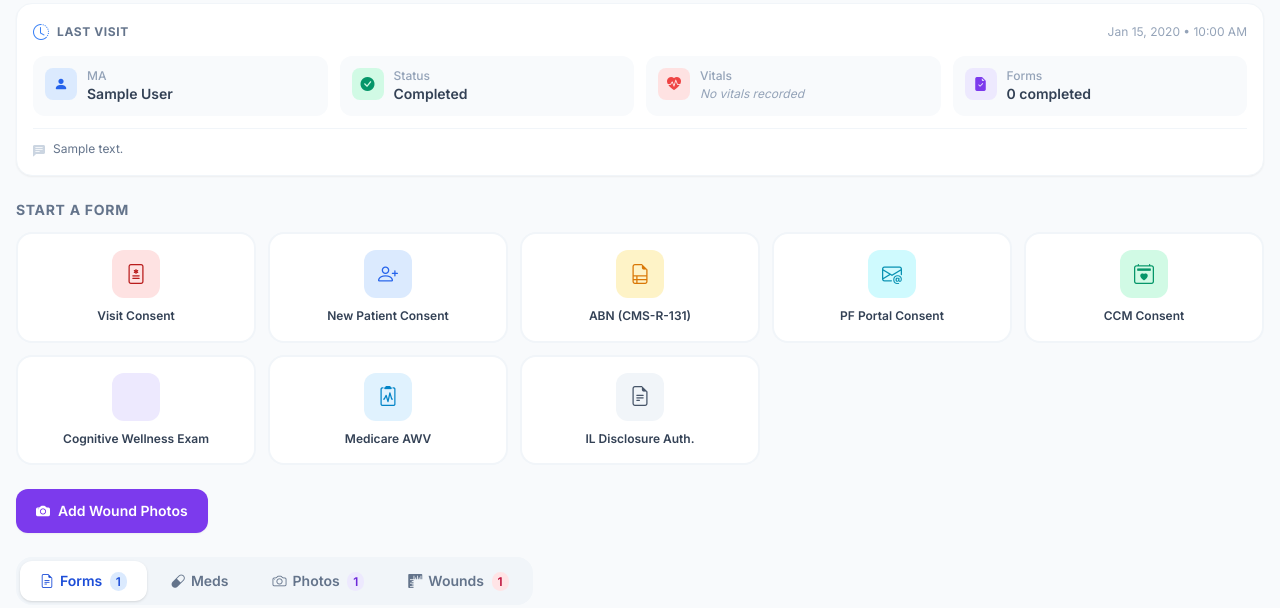
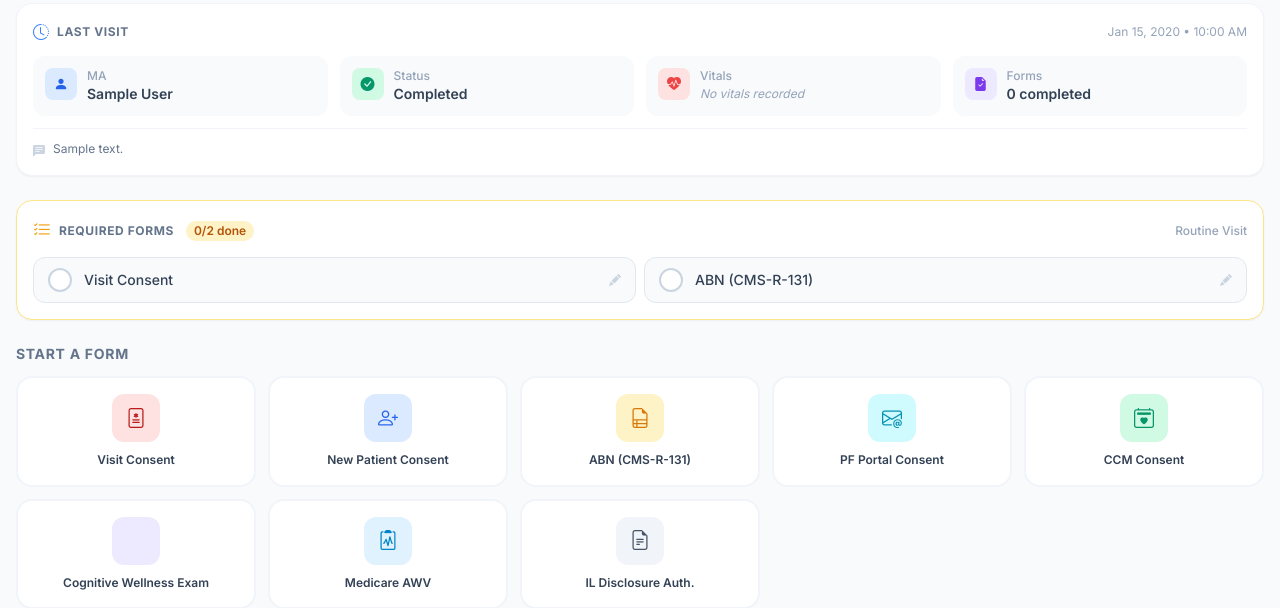
Before and after one commit to ymathsky/paperlessmd, a PHP site: page /pd/patient_view.php?id=1 in a window 1280 px wide. Shown: the part 296-904 px from the top of the page. Run offline with PHP 8.4, Linux system fonts and the light colour scheme; the visitor is signed in with stand-in values (Sample User, id 1); tables that the repository leaves empty or names only in its code hold one stand-in row (values such as "Sample post"); some libraries are stand-ins or nearby versions.

Commit message:
Feature 8: Required Forms Checklist per visit type - checklist on patient_view, type badge on schedule

```diff
--- /dev/null
+++ b/includes/visit_types.php
@@ -0,0 +1,57 @@
+<?php
+/**
+ * Visit Type Definitions
+ * Defines available visit types and their required forms.
+ * Each form key must match an entry in $formDefs / form_submissions.form_type.
+ */
+
+define('VISIT_TYPES', [
+    'routine' => [
+        'label'    => 'Routine Visit',
+        'icon'     => 'bi-house-medical-fill',
+        'color'    => 'indigo',
+        'required' => ['vital_cs', 'abn'],
+    ],
+    'new_patient' => [
+        'label'    => 'New Patient',
+        'icon'     => 'bi-person-plus-fill',
+        'color'    => 'blue',
+        'required' => ['new_patient', 'vital_cs', 'abn', 'pf_signup'],
+    ],
+    'wound_care' => [
+        'label'    => 'Wound Care',
+        'icon'     => 'bi-bandaid-fill',
+        'color'    => 'red',
+        'required' => ['vital_cs', 'abn'],
+    ],
+    'awv' => [
+        'label'    => 'Annual Wellness',
+        'icon'     => 'bi-clipboard2-pulse-fill',
+        'color'    => 'sky',
+        'required' => ['vital_cs', 'medicare_awv', 'abn'],
+    ],
+    'ccm' => [
+        'label'    => 'CCM Visit',
+        'icon'     => 'bi-calendar2-heart-fill',
+        'color'    => 'emerald',
+        'required' => ['vital_cs', 'ccm_consent', 'abn'],
+    ],
+    'il' => [
+        'label'    => 'IL Disclosure',
+        'icon'     => 'bi-file-earmark-text-fill',
+        'color'    => 'slate',
+        'required' => ['vital_cs', 'il_disclosure', 'abn'],
+    ],
+]);
+
+/** Form labels for checklist display */
+define('FORM_LABELS', [
+    'vital_cs'           => 'Visit Consent',
+    'new_patient'        => 'New Patient Consent',
+    'abn'                => 'ABN (CMS-R-131)',
+    'pf_signup'          => 'PF Portal Consent',
+    'ccm_consent'        => 'CCM Consent',
+    'cognitive_wellness' => 'Cognitive Wellness Exam',
+    'medicare_awv'       => 'Medicare AWV',
+    'il_disclosure'      => 'IL Disclosure Auth.',
+]);
--- a/install.php
+++ b/install.php
@@ -51,6 +51,7 @@ if ($_SERVER['REQUEST_METHOD'] === 'POST') {
                 visit_time TIME NULL,
                 visit_order SMALLINT NOT NULL DEFAULT 0,
                 status ENUM('pending','en_route','completed','missed') NOT NULL DEFAULT 'pending',
+                visit_type VARCHAR(30) NOT NULL DEFAULT 'routine',
                 notes TEXT NULL,
                 visit_notes TEXT NULL,
                 created_by INT NULL,
--- a/patient_view.php
+++ b/patient_view.php
@@ -2,6 +2,7 @@
 require_once __DIR__ . '/includes/auth.php';
 require_once __DIR__ . '/includes/db.php';
 require_once __DIR__ . '/includes/audit.php';
+require_once __DIR__ . '/includes/visit_types.php';
 requireLogin();
 
 $id = (int)($_GET['id'] ?? 0);
@@ -116,7 +117,7 @@ try {
 $lastVisit = null;
 try {
     $lvStmt = $pdo->prepare("
-        SELECT sc.visit_date, sc.visit_time, sc.status, sc.notes,
+        SELECT sc.visit_date, sc.visit_time, sc.status, sc.notes, sc.visit_type,
                s.full_name AS ma_name
         FROM `schedule` sc
         LEFT JOIN staff s ON s.id = sc.ma_id
@@ -760,6 +761,69 @@ function completeVisit(visitId) {
 <?php endif; ?>
 
 <!-- Form Tiles -->
+<?php
+// ── Required Forms Checklist ──────────────────────────────────────────────────
+// Use active visit type if present, otherwise fall back to last visit type.
+$checklistVisitType = null;
+$checklistVisitDate = null;
+if ($activeVisit) {
+    $checklistVisitType = $activeVisit['visit_type'] ?? 'routine';
+    $checklistVisitDate = $activeVisit['visit_date'] ?? null;
+} elseif ($lastVisit) {
+    $checklistVisitType = $lastVisit['visit_type'] ?? 'routine';
+    $checklistVisitDate = $lastVisit['visit_date'] ?? null;
+}
+
+// Build set of form types submitted on that visit date
+$completedForms = [];
+if ($checklistVisitDate) {
+    foreach ($forms as $f) {
+        if (substr($f['created_at'], 0, 10) === $checklistVisitDate) {
+            $completedForms[] = $f['form_type'];
+        }
+    }
+}
+$vtDef    = VISIT_TYPES[$checklistVisitType] ?? VISIT_TYPES['routine'];
+$required = $vtDef['required'];
+$allDone  = count(array_diff($required, $completedForms)) === 0;
+?>
+<?php if ($checklistVisitType && canAccessClinical()): ?>
+<div class="bg-white rounded-2xl shadow-sm border <?= $allDone ? 'border-emerald-200' : 'border-amber-200' ?> p-4 mb-6 no-print">
+    <div class="flex items-center gap-2 mb-3">
+        <i class="bi bi-list-check <?= $allDone ? 'text-emerald-500' : 'text-amber-500' ?> text-lg"></i>
+        <span class="text-xs font-bold text-slate-500 uppercase tracking-wider">Required Forms</span>
+        <span class="ml-1 text-xs font-semibold px-2 py-0.5 rounded-full <?= $allDone ? 'bg-emerald-100 text-emerald-700' : 'bg-amber-100 text-amber-700' ?>">
+            <?= $allDone ? 'All Complete' : (count($completedForms) . '/' . count($required) . ' done') ?>
+        </span>
+        <span class="ml-auto text-xs text-slate-400 font-medium"><?= h($vtDef['label']) ?></span>
+    </div>
+    <div class="grid grid-cols-1 sm:grid-cols-2 gap-2">
+        <?php foreach ($required as $reqType):
+            $done    = in_array($reqType, $completedForms, true);
+            $flabel  = FORM_LABELS[$reqType] ?? $reqType;
+            $formUrl = BASE_URL . '/forms/' . $reqType . '.php?patient_id=' . $id;
+        ?>
+        <a href="<?= h($formUrl) ?>"
+           class="flex items-center gap-3 px-3.5 py-2.5 rounded-xl transition-colors
+                  <?= $done ? 'bg-emerald-50 border border-emerald-200 cursor-default pointer-events-none' : 'bg-slate-50 border border-slate-200 hover:border-blue-300 hover:bg-blue-50' ?>">
+            <div class="w-6 h-6 rounded-full flex-shrink-0 grid place-items-center
+                        <?= $done ? 'bg-emerald-500' : 'bg-white border-2 border-slate-300' ?>">
+                <?php if ($done): ?>
+                <i class="bi bi-check text-white text-xs font-bold"></i>
+                <?php endif; ?>
+            </div>
+            <span class="text-sm font-medium <?= $done ? 'text-emerald-700 line-through decoration-emerald-400' : 'text-slate-700' ?>">
+                <?= h($flabel) ?>
+            </span>
+            <?php if (!$done): ?>
+            <i class="bi bi-pencil-fill text-slate-300 ml-auto text-xs"></i>
+            <?php endif; ?>
+        </a>
+        <?php endforeach; ?>
+    </div>
+</div>
+<?php endif; ?>
+
 <?php if (canAccessClinical()): ?>
 <div class="mb-6">
     <h3 class="text-sm font-bold text-slate-500 uppercase tracking-wider mb-3">Start a Form</h3>
```
Also changed, not shown: admin/schedule_manage.php (+26 -4 lines), migrate_visit_type.php (added, +50 -0 lines), schedule.php (+8 -0 lines).
